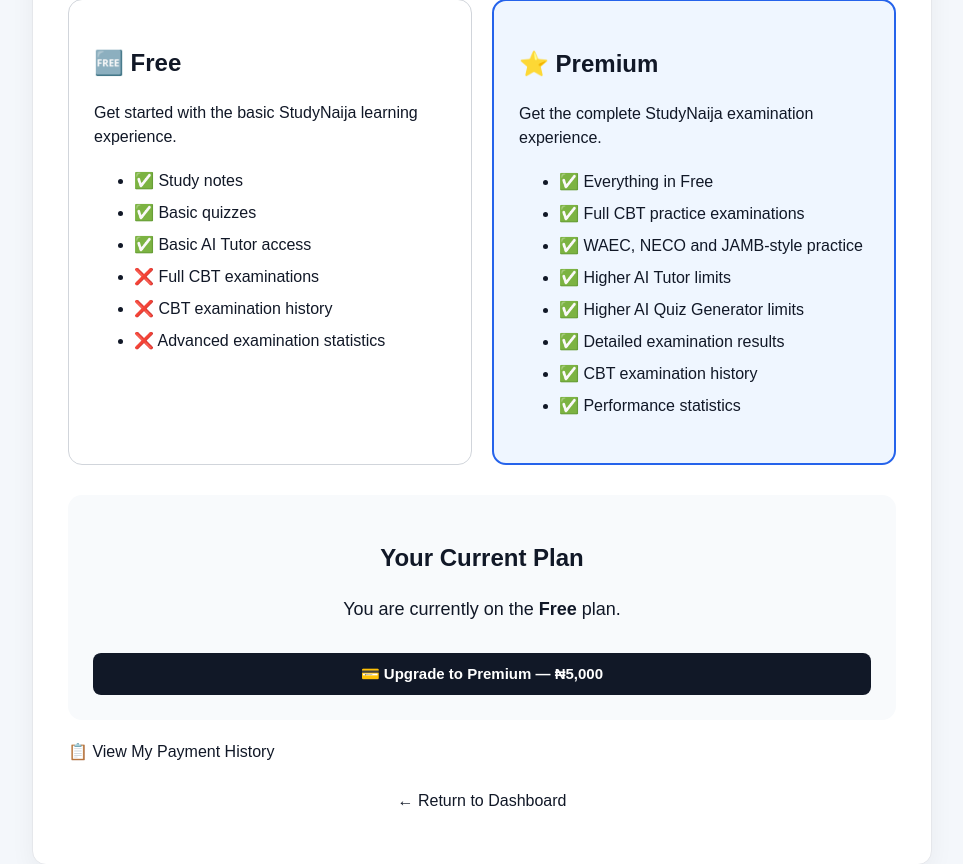
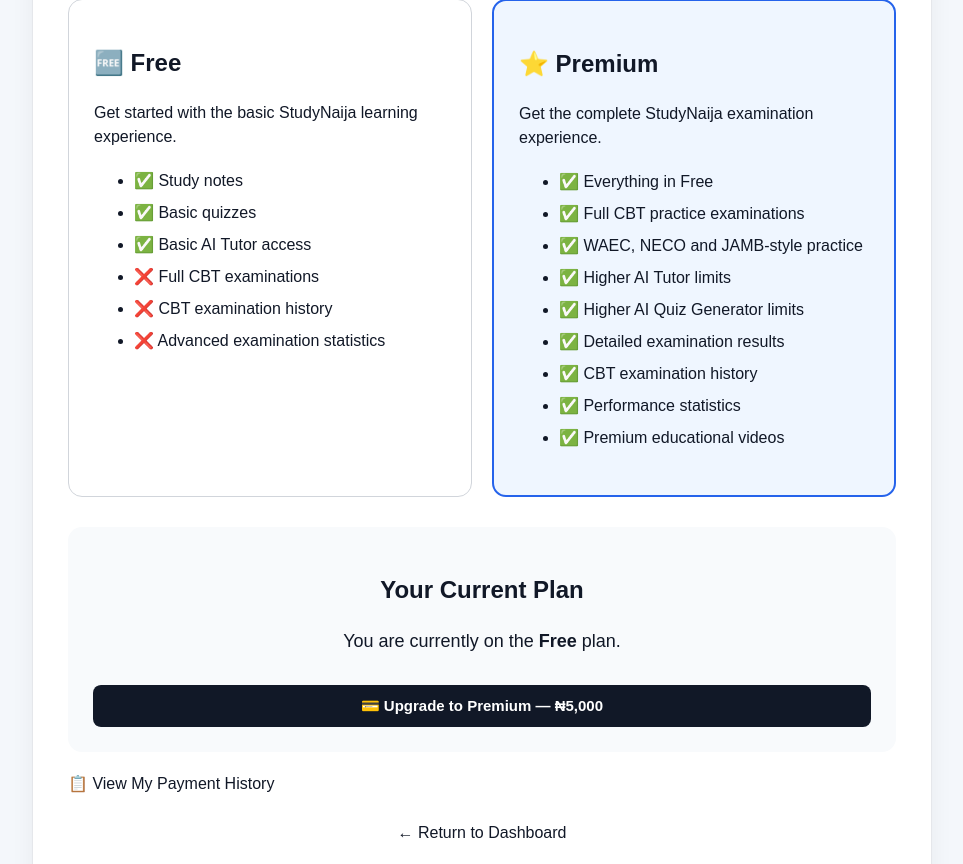
Before and after one commit to Tee-11/studynaijaai.ng, a Flask app: page /premium in a window 1280 px wide. Shown: the part 379-1243 px from the top of the page, without its empty margins (158-1121 px from the left). Run offline with Flask 3, Linux system fonts and the light colour scheme; the visitor is signed in with stand-in values (Sample User, id 1); data comes from the database, SQL or seed files in the repository; some libraries are stand-ins or nearby versions.

Commit message:
Add educational videos to Premium benefits

```diff
--- a/templates/premium.html
+++ b/templates/premium.html
@@ -81,6 +81,7 @@
                 <li>✅ Detailed examination results</li>
                 <li>✅ CBT examination history</li>
                 <li>✅ Performance statistics</li>
+                <li>✅ Premium educational videos</li>
             </ul>
 
         </div>
```
